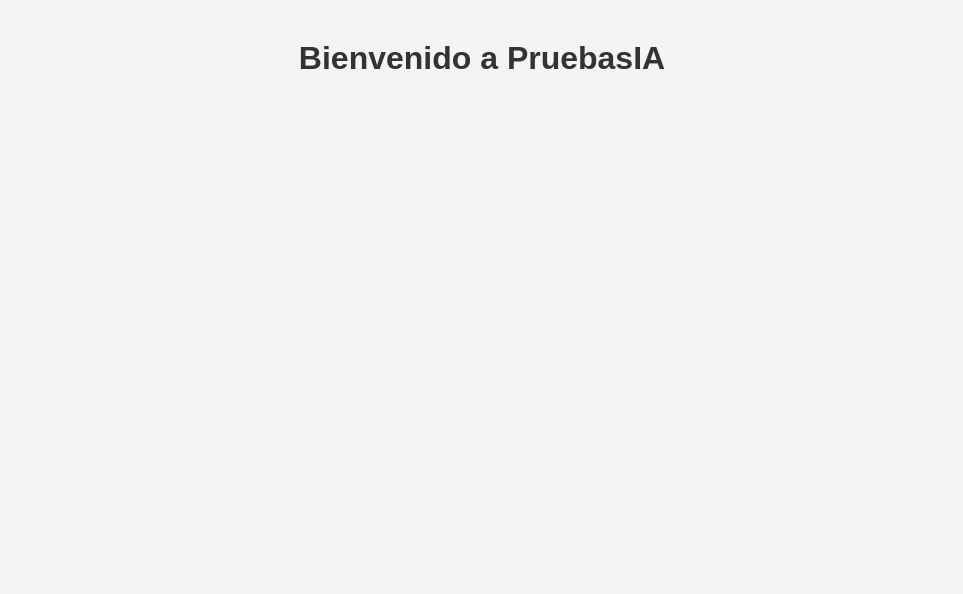
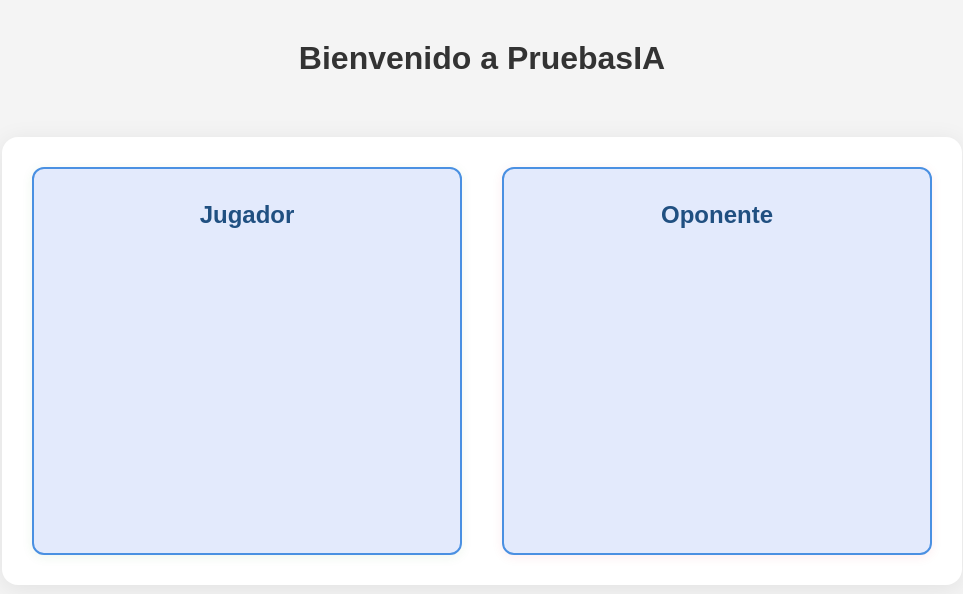
Before and after one commit to javiermoralesgaliciaefor/pruebasIA, a plain HTML site: page index.html in a window 1280 px wide. Shown: the whole page, without its empty margins (158-1121 px from the left). Drawn offline with Linux system fonts and the light colour scheme.

Commit message:
Añadir estructura de combate utilizando CSS Grid en el HTML y CSS

```diff
--- a/css/style.css
+++ b/css/style.css
@@ -9,3 +9,39 @@ h1 {
     text-align: center;
     margin-top: 40px;
 }
+
+/* Áreas de combate usando CSS Grid */
+.battlefield-container {
+    display: grid;
+    grid-template-columns: 1fr 1fr;
+    gap: 40px;
+    max-width: 900px;
+    margin: 60px auto 0 auto;
+    padding: 30px;
+    background: #fff;
+    border-radius: 16px;
+    box-shadow: 0 4px 24px rgba(0,0,0,0.08);
+}
+.battlefield {
+    background: #e3eafc;
+    border: 2px solid #4a90e2;
+    border-radius: 12px;
+    padding: 32px 20px;
+    min-height: 320px;
+    display: flex;
+    flex-direction: column;
+    align-items: center;
+    justify-content: flex-start;
+}
+.battlefield h2 {
+    margin-top: 0;
+    color: #205081;
+    font-size: 1.5em;
+    margin-bottom: 24px;
+}
+.battlefield.player {
+    box-shadow: 0 2px 12px rgba(34,139,34,0.08);
+}
+.battlefield.opponent {
+    box-shadow: 0 2px 12px rgba(220,20,60,0.08);
+}
--- a/index.html
+++ b/index.html
@@ -8,6 +8,16 @@
 </head>
 <body>
     <h1>Bienvenido a PruebasIA</h1>
+    <div class="battlefield-container">
+        <div class="battlefield player">
+            <h2>Jugador</h2>
+            <!-- Aquí puedes agregar elementos del área de combate del jugador -->
+        </div>
+        <div class="battlefield opponent">
+            <h2>Oponente</h2>
+            <!-- Aquí puedes agregar elementos del área de combate del oponente -->
+        </div>
+    </div>
     <script src="js/main.js"></script>
 </body>
 </html>
```
